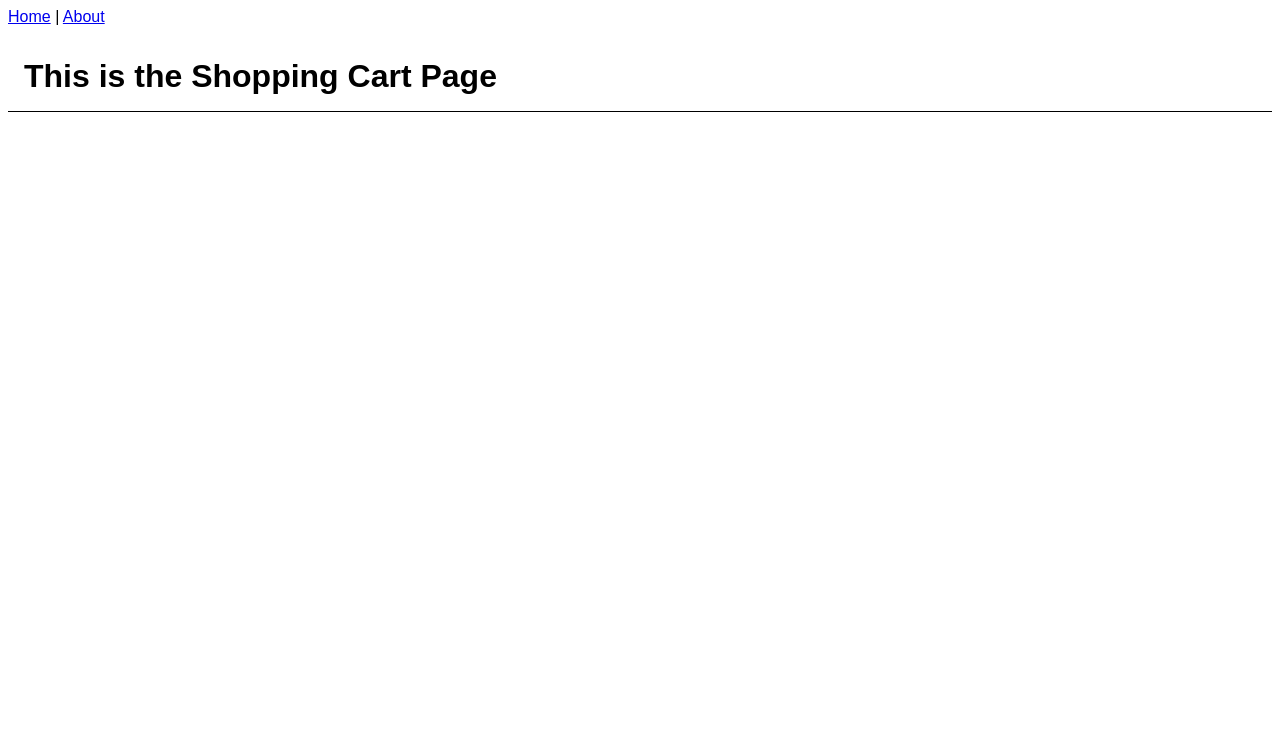
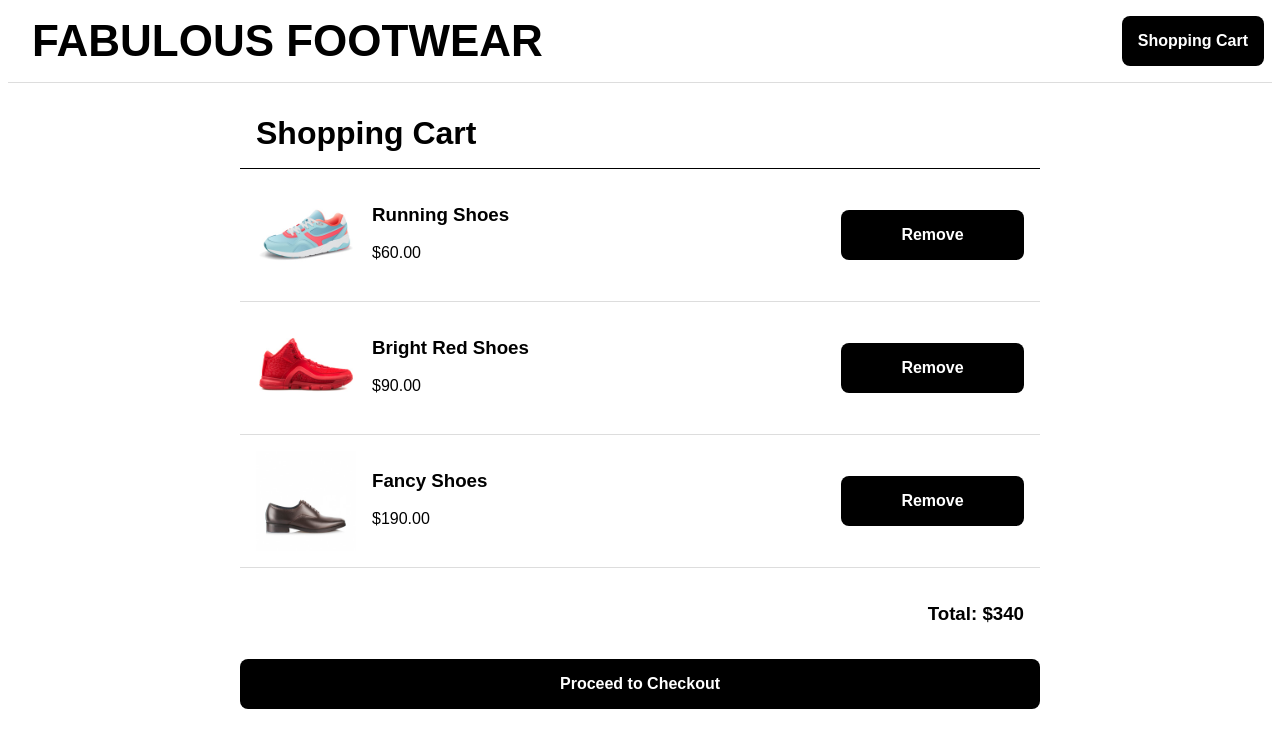
Before and after one commit to NonnaKar/front-end-site, a Vue app: page /cart in a window 1280 px wide. Shown: the top 748 px of the page. Built offline with nearby package versions, Linux system fonts and the light colour scheme.

Commit message:
created a nav bar

```diff
--- a/src/App.vue
+++ b/src/App.vue
@@ -1,12 +1,21 @@
 <template>
   <div id="app">
-    <div id="nav">
-      <router-link to="/">Home</router-link> |
-      <router-link to="/about">About</router-link>
-    </div>
+    <NavBar/>
     <router-view/>
   </div>
 </template>
+
+<script>
+import NavBar from './components/NavBar.vue'
+
+export default {
+  name: 'App',
+  components: {
+    NavBar
+  }
+}
+</script>
+
 
 <style>
   * {
--- a/src/components/HelloWorld.vue
+++ /dev/null
@@ -1,58 +0,0 @@
-<template>
-  <div class="hello">
-    <h1>{{ msg }}</h1>
-    <p>
-      For a guide and recipes on how to configure / customize this project,<br>
-      check out the
-      <a href="https://cli.vuejs.org" target="_blank" rel="noopener">vue-cli documentation</a>.
-    </p>
-    <h3>Installed CLI Plugins</h3>
-    <ul>
-      <li><a href="https://github.com/vuejs/vue-cli/tree/dev/packages/%40vue/cli-plugin-babel" target="_blank" rel="noopener">babel</a></li>
-      <li><a href="https://github.com/vuejs/vue-cli/tree/dev/packages/%40vue/cli-plugin-eslint" target="_blank" rel="noopener">eslint</a></li>
-    </ul>
-    <h3>Essential Links</h3>
-    <ul>
-      <li><a href="https://vuejs.org" target="_blank" rel="noopener">Core Docs</a></li>
-      <li><a href="https://forum.vuejs.org" target="_blank" rel="noopener">Forum</a></li>
-      <li><a href="https://chat.vuejs.org" target="_blank" rel="noopener">Community Chat</a></li>
-      <li><a href="https://twitter.com/vuejs" target="_blank" rel="noopener">Twitter</a></li>
-      <li><a href="https://news.vuejs.org" target="_blank" rel="noopener">News</a></li>
-    </ul>
-    <h3>Ecosystem</h3>
-    <ul>
-      <li><a href="https://router.vuejs.org" target="_blank" rel="noopener">vue-router</a></li>
-      <li><a href="https://vuex.vuejs.org" target="_blank" rel="noopener">vuex</a></li>
-      <li><a href="https://github.com/vuejs/vue-devtools#vue-devtools" target="_blank" rel="noopener">vue-devtools</a></li>
-      <li><a href="https://vue-loader.vuejs.org" target="_blank" rel="noopener">vue-loader</a></li>
-      <li><a href="https://github.com/vuejs/awesome-vue" target="_blank" rel="noopener">awesome-vue</a></li>
-    </ul>
-  </div>
-</template>
-
-<script>
-export default {
-  name: 'HelloWorld',
-  props: {
-    msg: String
-  }
-}
-</script>
-
-<!-- Add "scoped" attribute to limit CSS to this component only -->
-<style scoped>
-h3 {
-  margin: 40px 0 0;
-}
-ul {
-  list-style-type: none;
-  padding: 0;
-}
-li {
-  display: inline-block;
-  margin: 0 10px;
-}
-a {
-  color: #42b983;
-}
-</style>
--- /dev/null
+++ b/src/components/NavBar.vue
@@ -0,0 +1,46 @@
+<template>
+  <div id="nav-bar">
+    <router-link to="/products" id="products-link">
+      <h1>FABULOUS FOOTWEAR</h1>
+    </router-link>
+    <router-link to="/cart" id="cart-link">
+      <button>Shopping Cart</button>
+    </router-link>
+  </div>
+</template>
+
+<script>
+export default {
+  name: 'NavBar'
+}
+</script>
+
+
+<style scoped>
+  #nav-bar {
+    border-bottom: 1px solid #ddd;
+    height: 75px;
+    width: 100%;
+  }
+
+  #products-link {
+    text-align: center;
+    display: block;
+    color: black;
+    font-size: 22px;
+    left: 32px;
+    position: absolute;
+    top: 16px;
+    text-decoration: none;
+  }
+
+  #products-link h1 {
+      margin: 0;
+  }
+
+  #cart-link {
+    position: absolute;
+    right: 16px;
+    top: 16px;
+  }
+</style>
--- a/src/views/CartPage.vue
+++ b/src/views/CartPage.vue
@@ -1,10 +1,40 @@
 <template>
-  <h1>This is the Shopping Cart Page</h1>
+  <div id="page-wrap">
+    <h1>Shopping Cart</h1>
+    <div
+      v-for="product in cartItems"
+      :key="product.id"
+      class="product-container"
+    >
+      <img class="product-image" :src="product.imageUrl" />
+      <div class="details-wrap">
+        <h3>{{ product.name }}</h3>
+        <p>${{ product.price }}</p>
+      </div>
+      <button class="remove-button">Remove</button>
+    </div>
+    <h3 id="total-price">Total: ${{ totalPrice}}</h3>
+    <button id="checkout-button">Proceed to Checkout</button>
+  </div>
 </template>
 
 <script>
+import { cartItems } from '../fake-data'
 export default {
   name: 'CartPage',
+  data() {
+    return {
+      cartItems,
+    }
+  },
+  computed: {
+    totalPrice() {
+      return this.cartItems.reduce(
+        (sum, item) => sum + Number(item.price),
+        0,
+      );
+    }
+  }
 };
 </script>
 
--- a/src/views/ProductsPage.vue
+++ b/src/views/ProductsPage.vue
@@ -4,7 +4,7 @@
     <div
       v-for="product in products"
       class="product-item"
-      v-bind:key="product.id"
+      :key="product.id"
     >
       <img v-bind:src="product.imageUrl" />
       <h3 class="product-name">{{ product.name }}</h3>
```
